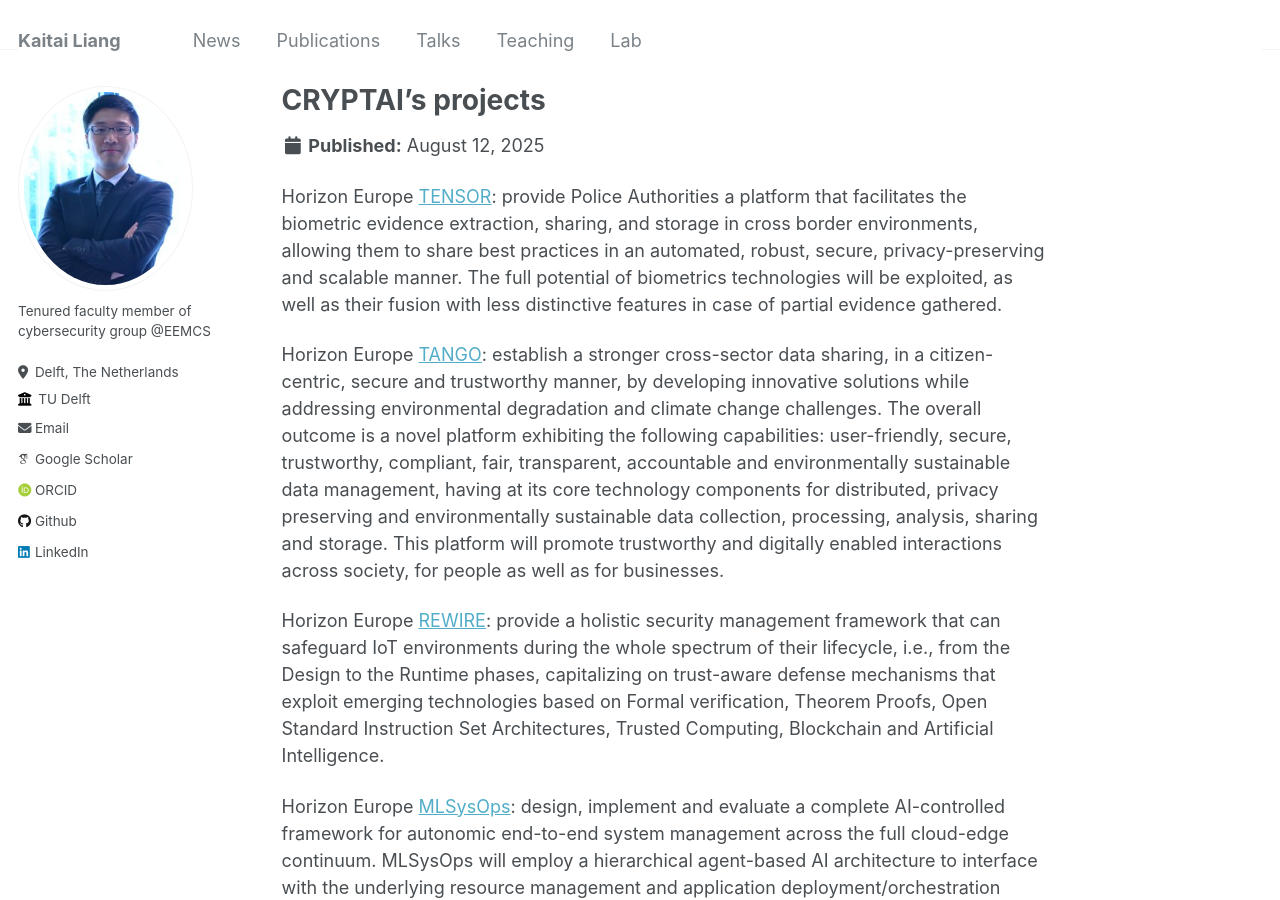
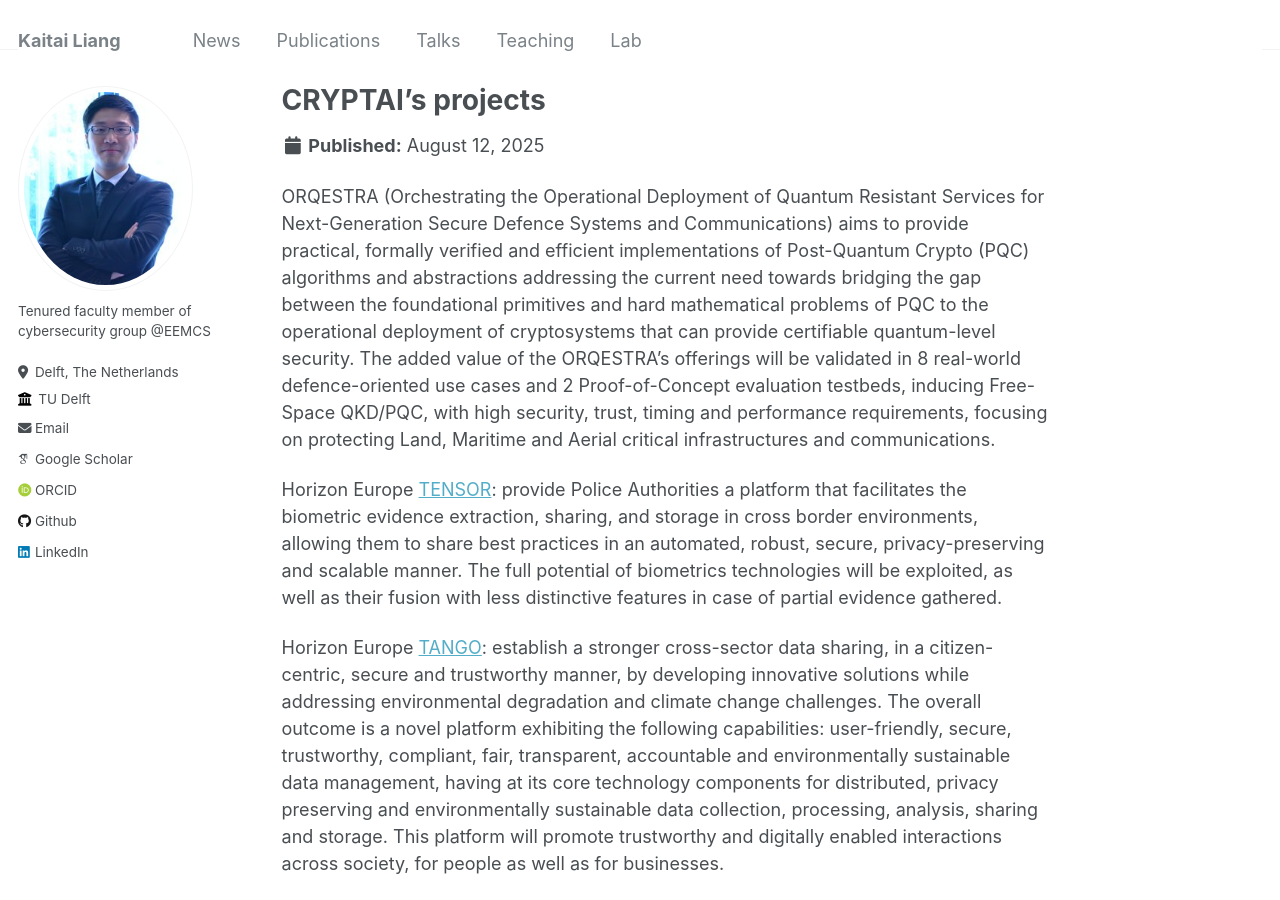
Before and after one commit to kaitailiang/kaitailiang.github.io, a Jekyll site: the page built from _portfolio/portfolio-2.md, in a window 1280 px wide and 900 px high. Built offline with Jekyll 4.4.1, drawn with Linux system fonts in a browser that asks for light colours; some web fonts are replaced.

Commit message:
Update portfolio-2.md

```diff
--- a/_portfolio/portfolio-2.md
+++ b/_portfolio/portfolio-2.md
@@ -2,6 +2,8 @@
 title: "CRYPTAI's projects"
 collection: portfolio
 ---
+
+ORQESTRA (Orchestrating the Operational Deployment of Quantum Resistant Services for Next-Generation Secure Defence Systems and Communications) aims to provide practical, formally verified and efficient implementations of Post-Quantum Crypto (PQC) algorithms and abstractions addressing the current need towards bridging the gap between the foundational primitives and hard mathematical problems of PQC to the operational deployment of cryptosystems that can provide certifiable quantum-level security. The added value of the ORQESTRA’s offerings will be validated in 8 real-world defence-oriented use cases and 2 Proof-of-Concept evaluation testbeds, inducing Free-Space QKD/PQC, with high security, trust, timing and performance requirements, focusing on protecting Land, Maritime and Aerial critical infrastructures and communications.
 
 Horizon Europe [TENSOR](https://tensor-horizon.eu/): provide Police Authorities a platform that facilitates the biometric evidence extraction, sharing, and storage in cross border environments, allowing them to share best practices in an automated, robust, secure, privacy-preserving and scalable manner. The full potential of biometrics technologies will be exploited, as well as their fusion with less distinctive features in case of partial evidence gathered.
 
```
